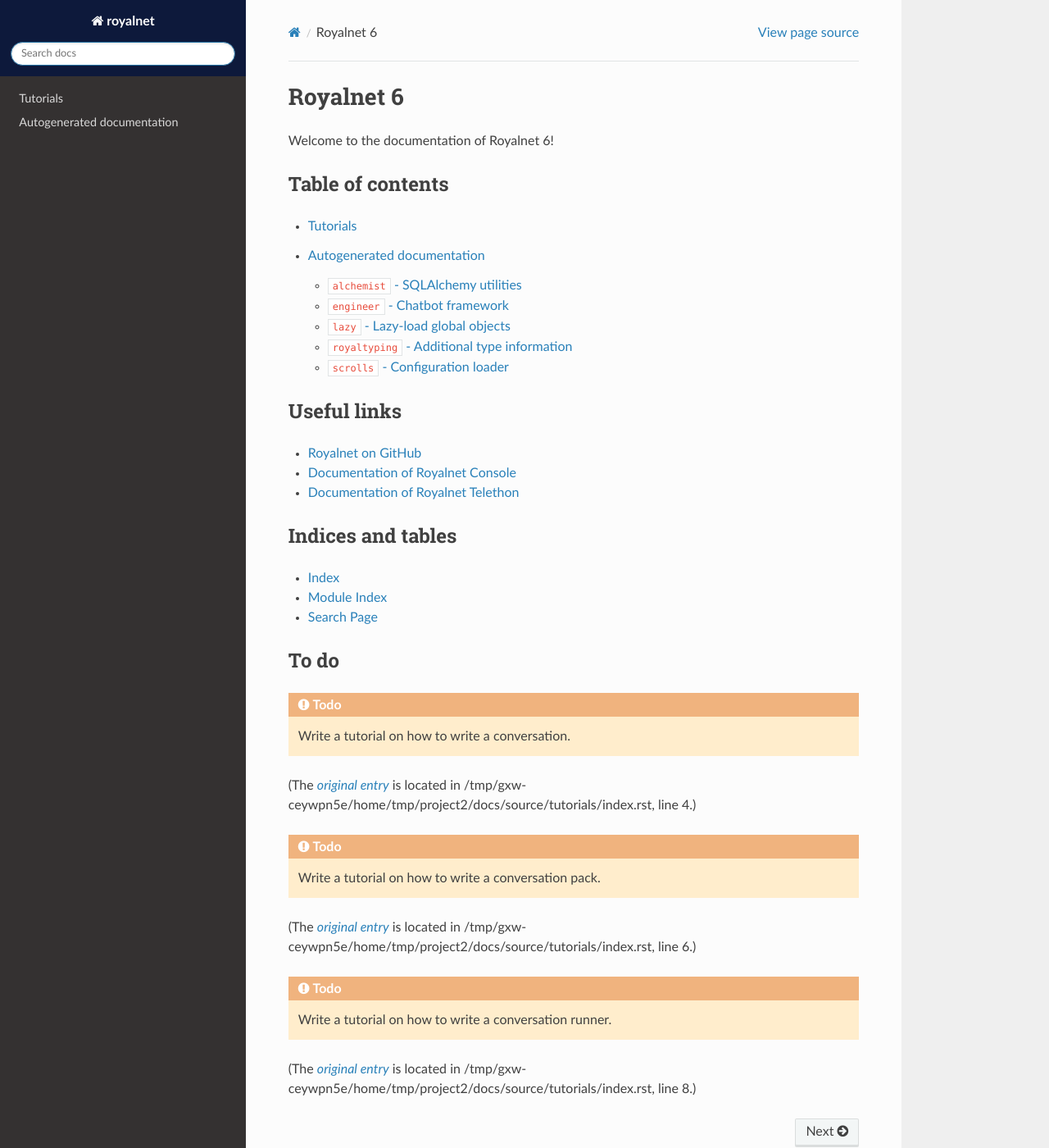
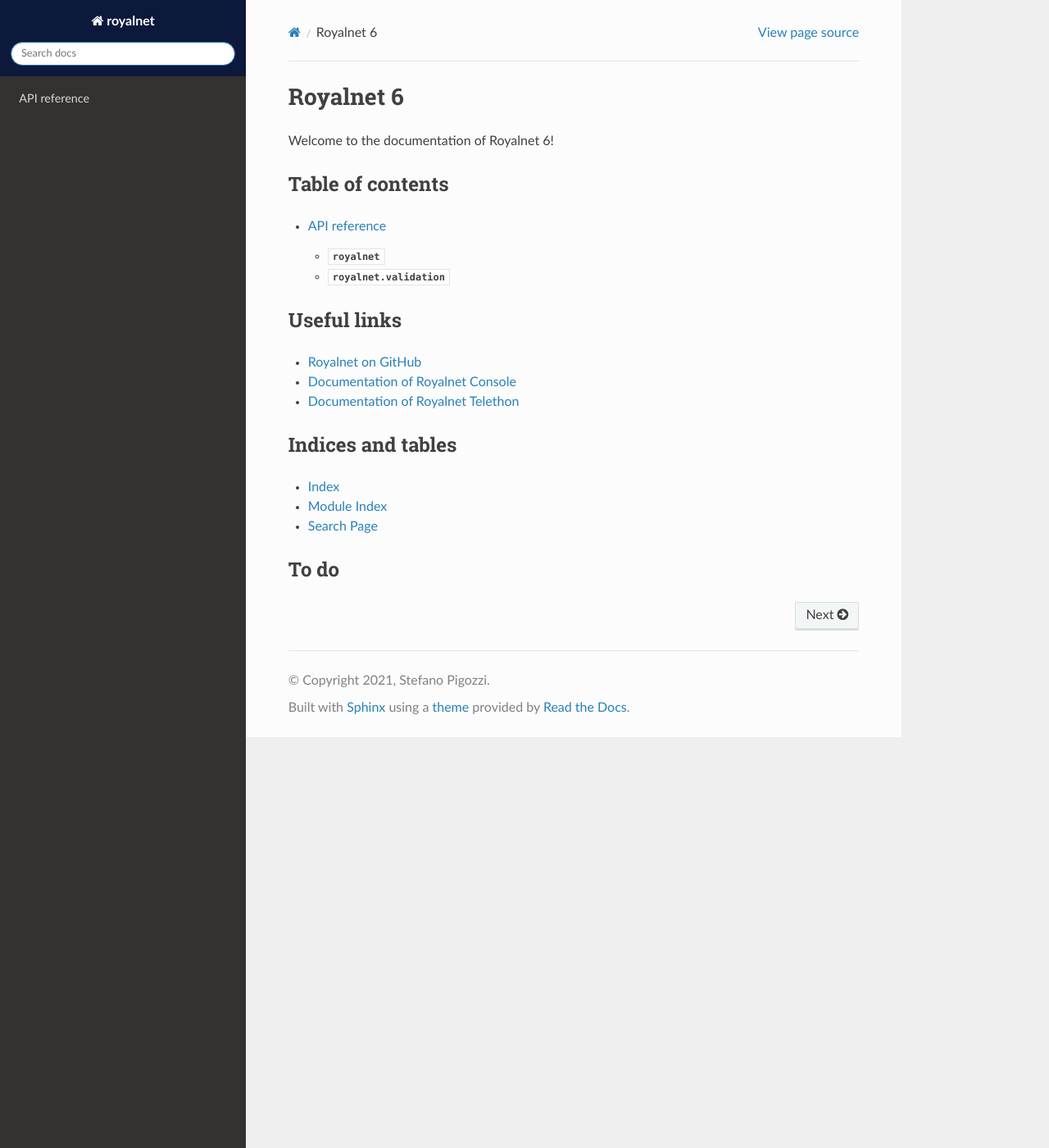
Before and after one commit to RYGhub/royalnet-6, a Sphinx documentation site: the page built from docs/source/index.rst, in a window 1280 px wide and 1400 px high. Shown: the whole window at 82% size. Built offline with Sphinx 7.4.7 and the Read the Docs theme 2.0.0, drawn with Linux system fonts in a browser that asks for light colours.

Commit message:
Update documentation with the current state of things

```diff
--- a/docs/source/autodoc/alchemist.rst
+++ /dev/null
@@ -1,4 +0,0 @@
-``alchemist`` - SQLAlchemy utilities
-====================================
-
-.. automodule:: royalnet.alchemist
--- a/docs/source/autodoc/index.rst
+++ b/docs/source/autodoc/index.rst
@@ -1,15 +1,19 @@
-Autogenerated documentation
-===========================
+#############
+API reference
+#############
 
 Welcome to the autogenerated documentation of Royalnet 6!
 
 The following pages are automatically generated from the docstrings of the various entities present in the Python code.
 
-.. toctree::
-   :maxdepth: 3
 
-   alchemist
-   engineer
-   lazy
-   royaltyping
-   scrolls
+:mod:`royalnet`
+===============
+
+.. automodule:: royalnet
+
+
+:mod:`royalnet.validation`
+==========================
+
+.. automodule:: royalnet.validation
--- a/docs/source/autodoc/lazy.rst
+++ /dev/null
@@ -1,5 +0,0 @@
-``lazy`` - Lazy-load global objects
-===================================
-
-.. automodule:: royalnet.lazy
-   :imported-members:
--- a/docs/source/autodoc/scrolls.rst
+++ /dev/null
@@ -1,4 +0,0 @@
-``scrolls`` - Configuration loader
-==================================
-
-.. automodule:: royalnet.scrolls
--- a/docs/source/index.rst
+++ b/docs/source/index.rst
@@ -10,7 +10,6 @@
 .. toctree::
    :maxdepth: 2
 
-   tutorials/index
    autodoc/index
 
 
--- a/docs/source/tutorials/index.rst
+++ /dev/null
@@ -1,11 +0,0 @@
-Tutorials
-=========
-
-.. todo:: Write a tutorial on how to write a conversation.
-
-.. todo:: Write a tutorial on how to write a conversation pack.
-
-.. todo:: Write a tutorial on how to write a conversation runner.
-
-.. toctree::
-   :maxdepth: 2
```
Also changed, not shown: docs/source/autodoc/engineer.rst (deleted, +0 -62 lines).
